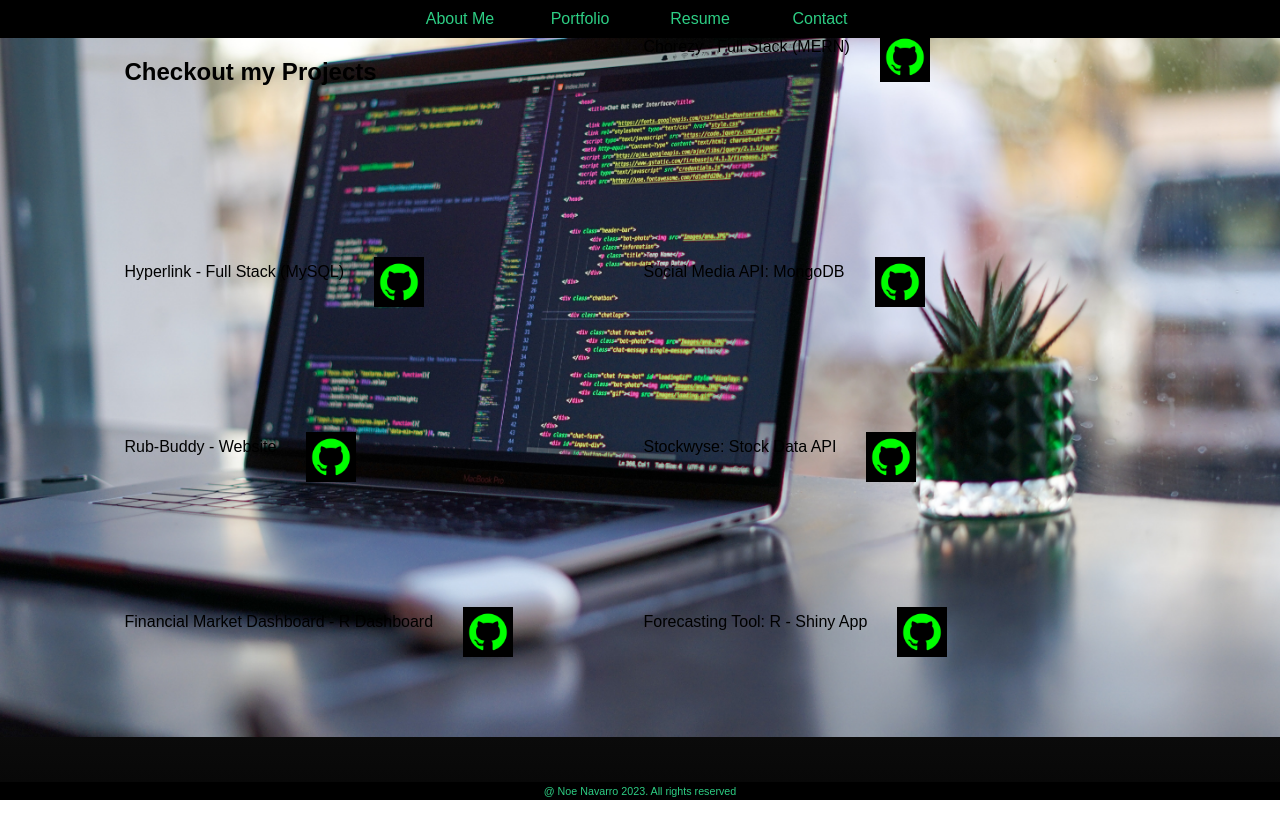
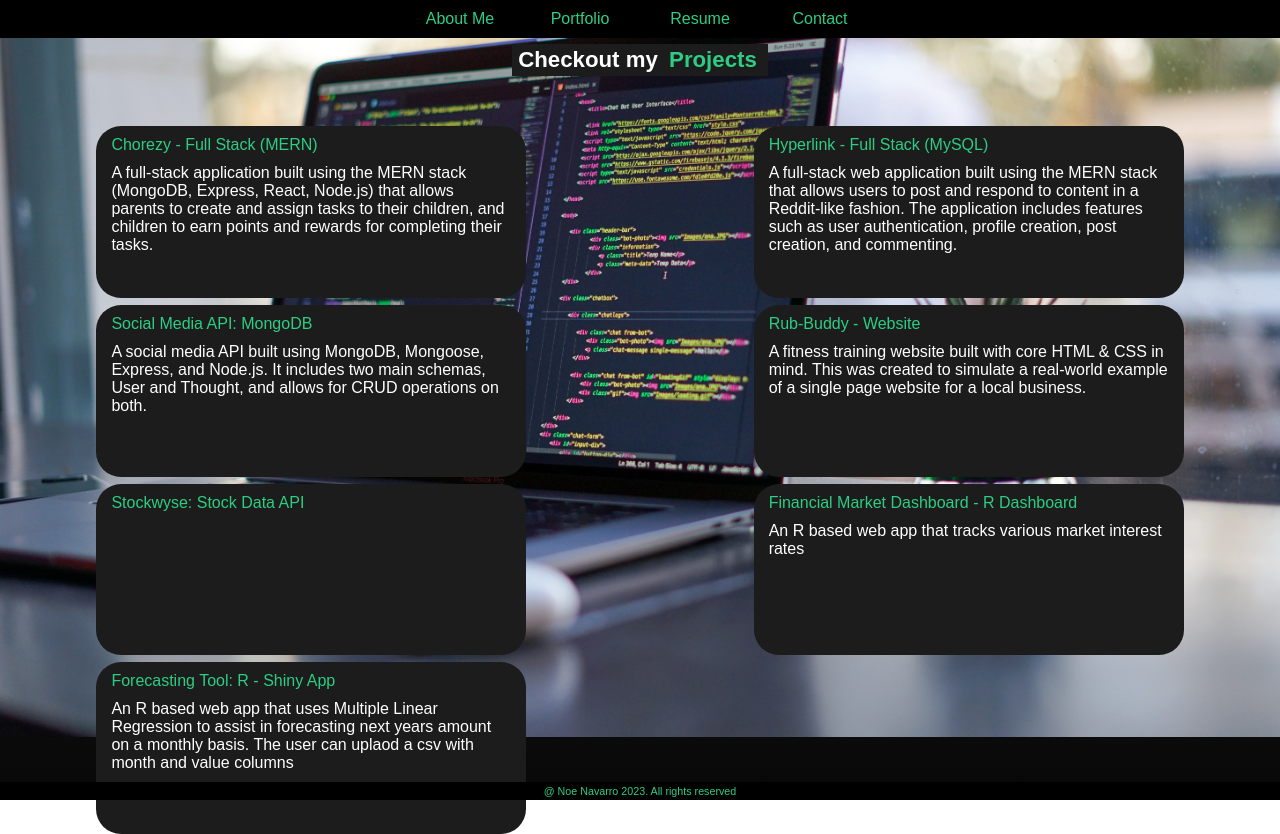
Before and after one commit to Nnavarr/portfolio, a React (Create React App) app: page / in a window 1280 px wide. Both pictures are taken after a click on the element "Portfolio". Before the commit the page ends 800 px from the top, so only its background shows below. Built offline with nearby package versions, Linux system fonts and the light colour scheme.

Commit message:
started basic formatting for project tiles. A project specific icon and github image / link are still needed

```diff
--- a/src/App.js
+++ b/src/App.js
@@ -10,8 +10,6 @@ import codeBackground from '../src/assets/images/code_background.jpg';
 import rayBackground from '../src/assets/images/ray_background.jpg';
 
 function App() {
-  console.log(`This is the device height ${window.innerHeight}`);
-  console.log(`This is the device widght ${window.innerWidth}`);
 
   // establish categories for conditional rendering
   const [categories] = useState([
--- a/src/components/Portfolio/index.js
+++ b/src/components/Portfolio/index.js
@@ -9,28 +9,32 @@ const Portfolio = () => {
       link: 'https://chorezy2.herokuapp.com/',
       image: 'chorezy_app.png',
       alt: 'chorezy app lobby',
-      repo: 'https://github.com/Nnavarr/Chorezy'
+      repo: 'https://github.com/Nnavarr/Chorezy',
+      description: 'A full-stack application built using the MERN stack (MongoDB, Express, React, Node.js) that allows parents to create and assign tasks to their children, and children to earn points and rewards for completing their tasks.'
     },
     {
       name: 'Hyperlink - Full Stack (MySQL)',
       link: 'https://hyperlink-app.herokuapp.com/',
       image: 'hyperlink-lobby.png',
       alt: 'hyperlink app lobby',
-      repo: 'https://github.com/Nnavarr/hyperlink-app'
+      repo: 'https://github.com/Nnavarr/hyperlink-app',
+      description: 'A full-stack web application built using the MERN stack that allows users to post and respond to content in a Reddit-like fashion. The application includes features such as user authentication, profile creation, post creation, and commenting.'
     },
     {
       name: 'Social Media API: MongoDB',
       link: 'https://github.com/Nnavarr/social-media-api',
       image: 'insomnia_pic.png',
       alt: 'piture of insomnia back end',
-      repo: 'https://github.com/Nnavarr/social-media-api'
+      repo: 'https://github.com/Nnavarr/social-media-api',
+      description: 'A social media API built using MongoDB, Mongoose, Express, and Node.js. It includes two main schemas, User and Thought, and allows for CRUD operations on both.'
     },
     {
       name: 'Rub-Buddy - Website',
       link: 'https://nnavarr.github.io/run-buddy/',
       image: 'run-buddy.jpg',
       alt: 'run-buddy website',
-      repo: 'https://github.com/Nnavarr/run-buddy'
+      repo: 'https://github.com/Nnavarr/run-buddy',
+      description: 'A fitness training website built with core HTML & CSS in mind. This was created to simulate a real-world example of a single page website for a local business.'
     },
     {
       name: 'Stockwyse: Stock Data API',
@@ -44,14 +48,16 @@ const Portfolio = () => {
       link: 'https://rpubs.com/nnavarr7/580588',
       image: 'market-picture.jpg',
       alt: 'financial market dashboard snapshot',
-      repo: 'https://github.com/Nnavarr/Market-Dashboard'
+      repo: 'https://github.com/Nnavarr/Market-Dashboard',
+      description: 'An R based web app that tracks various market interest rates'
     },
     {
       name: 'Forecasting Tool: R - Shiny App',
       link: 'https://nnavarr.shinyapps.io/Forecast_Tool/?_ga=2.170544352.1161545448.1637389839-1798559397.1637389839',
       image: 'inv-forecast.png',
       alt: 'forecasting tool snapshot',
-      repo: 'https://github.com/Nnavarr/Inventory-Forecast'
+      repo: 'https://github.com/Nnavarr/Inventory-Forecast',
+      description: 'An R based web app that uses Multiple Linear Regression to assist in forecasting next years amount on a monthly basis. The user can uplaod a csv with month and value columns'
     }
   ];
 
--- a/src/components/Project/index.js
+++ b/src/components/Project/index.js
@@ -5,20 +5,30 @@ const Project = (props) => {
 
   return (
     <div className='container'>
-      {/* title */}
-      <div>
-        <h2>Checkout my Projects</h2>
+      <div id='portfolio-container'>
+        <h1
+          style={{ color: 'white' }}
+        >
+          Checkout my
+        </h1>
+        <h1
+          id='project-title-projects'
+        >
+          Projects
+        </h1>
       </div>
-      {projectArray.map((proj) => (
-        <section>
-          <div>
-            <div class='project-title'>
-              {proj.name}
-              <a href={proj.repo}><img src={require(`../../assets/images/GitHub-Mark.png`)} id='gh-image' alt={proj.alt}></img></a>
-            </div>
-          </div>
-        </section>
-      ))}
+      <div className='project-container'>
+        {projectArray.map((proj) => (
+          <section className='project'>
+              <div className='project-title'>
+                {proj.name}
+              </div>
+              <p className='description-text'>
+                {proj.description}
+              </p>
+          </section>
+        ))}
+      </div>
     </div>
   )
 }
--- a/src/index.css
+++ b/src/index.css
@@ -111,6 +111,7 @@ main {
   height: 10.079rem;
   width: 10.079rem;
   border-radius: 50%;
+
   margin-top: 10px;
   justify-content: center;
 }
@@ -142,18 +143,22 @@ footer {
   bottom: 0;
 }
 
-.container {
+.project-container {
   display: grid;
+  justify-items: center;
   justify-content: center;
-  grid-template-columns: repeat(2, 50% [col-start]);
+  grid-template-columns: repeat(2, 75%);
   column-gap: 7px;
+  position: relative;
+  margin-top: 50px;
   row-gap: 7px;
-  width: 80%;
+  height: 9.17rem;
+  width: 100%;
 }
 
 /* change project grid to vertical line when the screen shrinks below 768px */
 @media (max-width: 768px) {
-  .container {
+  .project-container {
     display: grid;
     justify-items: center;
     justify-content: center;
@@ -194,6 +199,12 @@ footer {
   padding-top: 40px;
 }
 
+.container {
+  display: flex;
+  flex-direction: column;
+  align-items: center;
+}
+
 .message-label {
   padding-bottom: 10px;
 }
@@ -209,6 +220,13 @@ footer {
 
 .contact-message textarea {
   height: 200px;
+}
+
+.description-text {
+  color: white;
+  size: 16px;
+  margin: 0;
+  height: 100%;
 }
 
 #formName {
@@ -272,6 +290,21 @@ footer {
   margin-top: 0.39rem;
 }
 
+#portfolio-container {
+  width: 16rem;
+  height: 2rem;
+  display: flex;
+  justify-content: center;
+  align-items: center;
+  margin-top: 0.39rem;
+  background-color: #1C1C1C;
+}
+
+#portfolio-container h1 {
+  margin-top: 0;
+}
+
+
 #myname {
   margin-left: 0.39rem;
   color: #2DCE84;
@@ -302,3 +335,24 @@ footer {
 #footer-message {
   color:#2DCE84;
 }
+
+.project-title {
+  color: #2DCE84;
+  size: 30px;
+  margin-bottom: 10px;
+}
+
+#project-title-projects {
+  margin-left: 0.39rem;
+  color: #2DCE84;
+}
+
+.project {
+  height: 9.17rem;
+  width: 25rem;
+  display: flex;
+  flex-direction: column;
+  background-color: #1C1C1C;
+  border-radius: 25px;
+  padding: 10px 15px 15px 15px;
+}
```
Also changed, not shown: src/components/Header/index.js (line endings or trailing spaces).
